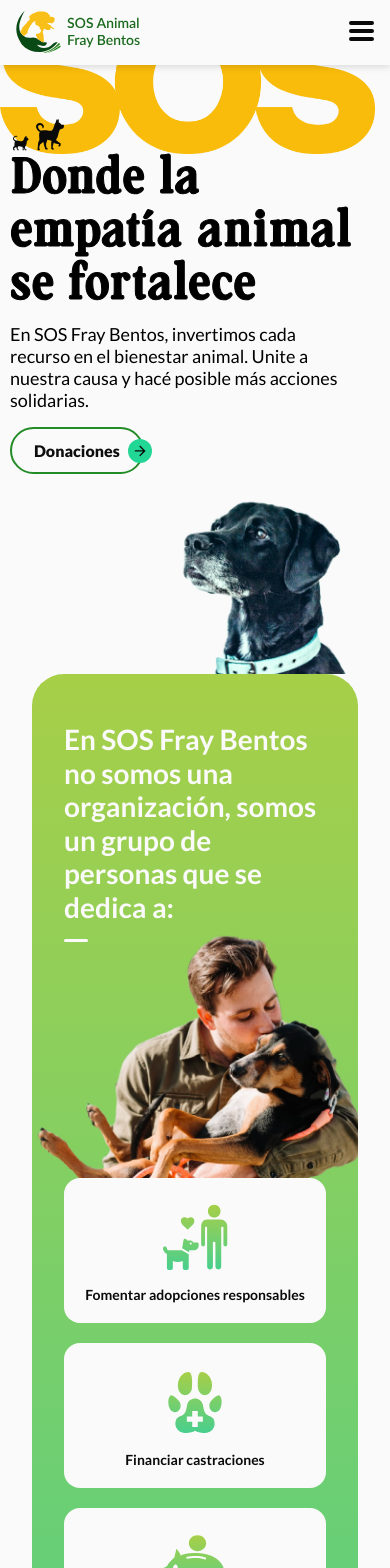
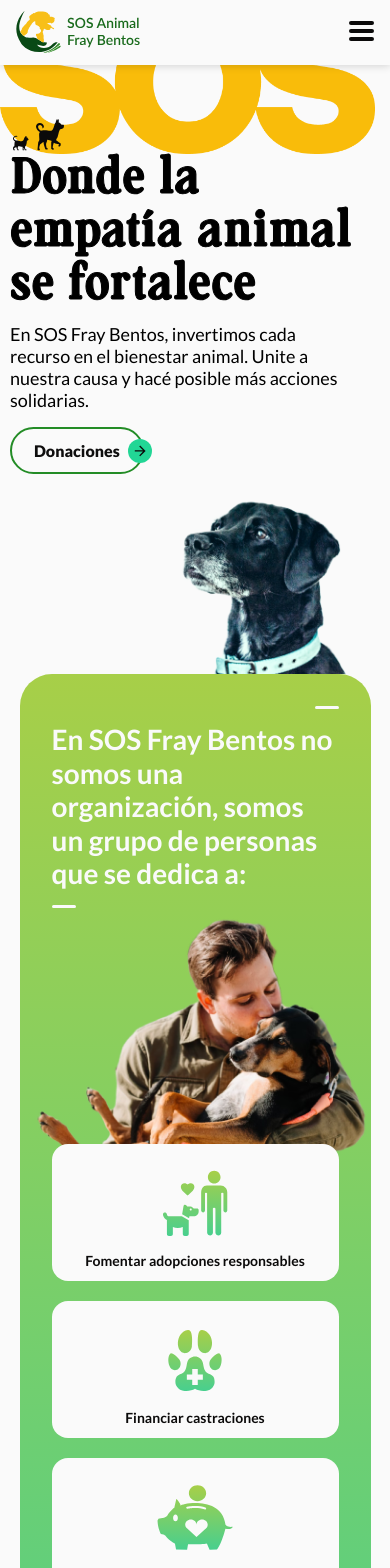
Before and after one commit to agucamejo/SOSAnimal, a React (Vite) app: page / in a window 390 px wide. Shown: the top 1568 px of the page. Built offline with nearby package versions, Linux system fonts and the light colour scheme.

Commit message:
fixing info

```diff
--- a/src/components/home/Info.jsx
+++ b/src/components/home/Info.jsx
@@ -2,14 +2,17 @@ import ButtonLink from '../ButtonLink'
 
 function Info() {
   return (
+    <div className="info">
       <section className="contentInfo">
         <article className="contentTitle">
+          <div className="contentTitleTexts">
             <hr className="line top" />
             <h2 className="title">
               En SOS Fray Bentos no somos una organización, somos un grupo de
               personas que se dedica a:
             </h2>
             <hr className="line" />
+          </div>
         </article>
         {/* <img
         src="./infoImg/fondo.svg"
@@ -63,6 +66,7 @@ function Info() {
         </article>
         <ButtonLink text="Leer más" className="btn" />
       </section>
+    </div>
   )
 }
 
--- a/src/styles/base/_generales.scss
+++ b/src/styles/base/_generales.scss
@@ -8,7 +8,7 @@
   font-family: 'Lato', sans-serif;
 }
 
-body{
+body {
   background-color: $base-white;
 }
 
--- a/src/styles/components/_info.scss
+++ b/src/styles/components/_info.scss
@@ -1,12 +1,18 @@
+.info {
+  display: flex;
+  flex-direction: column;
+  justify-content: center;
+  align-items: center;
+}
+
 .contentInfo {
-  margin: 0 2em 2em 2em;
+  margin: 0em 2em 2em 2em;
   padding: 2em;
   background: url('/infoImg/imgSolaFondo.png'),
     linear-gradient(#a7cf48, #48cf8e);
   background-repeat: no-repeat;
   background-position: 50% 100%;
-  background-size: 100%;
-  // background-size: cover;
+  background-size: 130%;
   border-radius: 32px;
   -webkit-border-radius: 32px;
   -moz-border-radius: 32px;
@@ -15,30 +21,59 @@
   display: flex;
   flex-direction: column;
   align-items: end;
-  // position: relative;
+
+  @media screen and (max-width: 3000px) {
+    // background: url('/infoImg/imgSolaFondo.png'),
+    //   linear-gradient(#a7cf48, #48cf8e);
+    // background-repeat: no-repeat;
+    // background-position: 50% 100%;
+    // background-size: 1400px;
+    background-position: 50% 100%;
+    background-size: 100%;
+    max-width: 1400px;
+  }
+
+  @media screen and (max-width: 1440px) {
+    background: url('/infoImg/imgSolaFondo.png'),
+      linear-gradient(#a7cf48, #48cf8e);
+    background-repeat: no-repeat;
+    background-position: 50% 100%;
+    background-size: 100%;
+    width: 90vw;
+  }
+
+  @media screen and (max-width: 1200px) {
+    background: url('/infoImg/imgSolaFondo.png'),
+      linear-gradient(#a7cf48, #48cf8e);
+    background-repeat: no-repeat;
+    background-position: 90% 100%;
+    background-size: 100%;
+  }
 
   @media screen and (max-width: 950px) {
     background: url('/infoImg/imgSolaTablet.png'),
       linear-gradient(#a7cf48, #48cf8e);
     background-repeat: no-repeat;
-    background-position: 50% 110%;
-    background-size: 100%;
+    background-position: 90% 15%;
+    // background-size: 100%;
     // background-size: cover;
+    // width: 800px;
   }
 
   @media screen and (max-width: 876px) {
     background: url('/infoImg/imgSolaTablet.png'),
       linear-gradient(#a7cf48, #48cf8e);
     background-repeat: no-repeat;
-    background-position: 50% 40%;
-    background-size: 100%;
+    background-position: 90% 15%;
+    // background-size: 100%;
+    // width: 700px;
   }
 
   @media screen and (max-width: $tablet) {
     background: url('/infoImg/imgSolaTablet.png'),
       linear-gradient(#a7cf48, #48cf8e);
     background-repeat: no-repeat;
-    background-position: 50% 22%;
+    background-position: 90% 15%;
     // background-size: 100%;
     // background-size: cover;
   }
@@ -50,6 +85,17 @@
     background-position: 50% 12%;
     // background-size: 100%;
     // background-size: cover;
+    // width: 600px;
+  }
+
+  @media screen and (max-width: 740px) {
+    background: url('/infoImg/imgSolaTablet.png'),
+      linear-gradient(#a7cf48, #48cf8e);
+    background-repeat: no-repeat;
+    background-position: 90% 20%;
+    // background-size: 100%;
+    // background-size: cover;
+    // width: 600px;
   }
 
   @media screen and (max-width: 425px) {
@@ -59,6 +105,7 @@
     background-position: 50% 25%;
     // background-size: 100%;
     // background-size: cover;
+    // width: 500px;
   }
 
   // .imgFondo {
@@ -122,6 +169,25 @@
 .contentTitle {
   width: 100%;
   margin-bottom: 124px;
+  // background-color: #a9c26f;
+
+  .contentTitleTexts {
+    // background-color: #5b5d54;
+    width: 45%;
+    display: flex;
+    flex-direction: column;
+
+    @media screen and (max-width: $desktop) {
+      width: 50vw;
+    }
+
+    @media screen and (max-width: $tablet) {
+      width: 55vw;
+    }
+
+    @media screen and (max-width: 420px) {
+      width: 100%;
+    }
 
     .title {
       color: $base-white;
@@ -133,10 +199,40 @@
         line-height: 57.6px;
       }
 
+      @media screen and (max-width: $desktop) {
+        font-size: 36px;
+        line-height: 42px;
+        width: 410px;
+      }
+
+      @media screen and (max-width: 1200px) {
+        font-size: 36px;
+        line-height: 42px;
+        width: 410px;
+      }
+
+      @media screen and (max-width: 876px) {
+        font-size: 36px;
+        line-height: 42px;
+        width: 410px;
+      }
+
       @media screen and (max-width: $tablet) {
         font-size: 36px;
         line-height: 42px;
         width: 410px;
+      }
+
+      @media screen and (max-width: 580px) {
+        font-size: 34px;
+        line-height: 42px;
+        width: 410px;
+      }
+
+      @media screen and (max-width: 525px) {
+        font-size: 28px;
+        line-height: 33.6px;
+        width: 100%;
       }
 
       @media screen and (max-width: 425px) {
@@ -164,7 +260,7 @@
     }
 
     .top {
-    margin-left: 25em;
+      align-self: flex-end;
 
       @media screen and (max-width: $tablet) {
         margin-left: 20em;
@@ -172,6 +268,7 @@
 
       @media screen and (max-width: 425px) {
         margin-left: 19em;
+      }
     }
   }
 }
@@ -193,6 +290,7 @@
   @media screen and (max-width: $tablet) {
     justify-content: center;
     flex-wrap: wrap;
+    margin-top: 6em;
   }
 
   @media screen and (max-width: 425px) {
@@ -212,8 +310,14 @@
     -ms-border-radius: $radius-m;
     -o-border-radius: $radius-m;
 
+    @media screen and (max-width: 1200px) {
+      min-height: 120px;
+    }
+
     @media screen and (max-width: $tablet) {
-      width: 290px;
+      width: 100%;
+      height: 137px;
+      align-items: center;
     }
 
     @media screen and (max-width: 425px) {
@@ -228,6 +332,15 @@
       margin-bottom: 27px;
       align-self: center;
 
+      @media screen and (max-width: 1200px) {
+        width: 80px;
+        height: 80px;
+      }
+
+      @media screen and (max-width: $tablet) {
+        margin-bottom: 0;
+      }
+
       @media screen and (max-width: 425px) {
         width: 80px;
         height: 80px;
@@ -241,6 +354,10 @@
       margin-bottom: 14px;
       line-height: normal;
       font-weight: $semibold;
+
+      @media screen and (max-width: 1200px) {
+        font-size: 16px;
+      }
 
       @media screen and (max-width: 425px) {
         font-size: 15px;
@@ -259,7 +376,11 @@
       color: $neutrals-600;
       line-height: 19.2px;
 
-      @media screen and (max-width: 425px) {
+      @media screen and (max-width: 1200px) {
+        font-size: 14px;
+      }
+
+      @media screen and (max-width: $tablet) {
         visibility: hidden;
       }
     }
```
Lines whose indentation alone changed are shown as unchanged.
